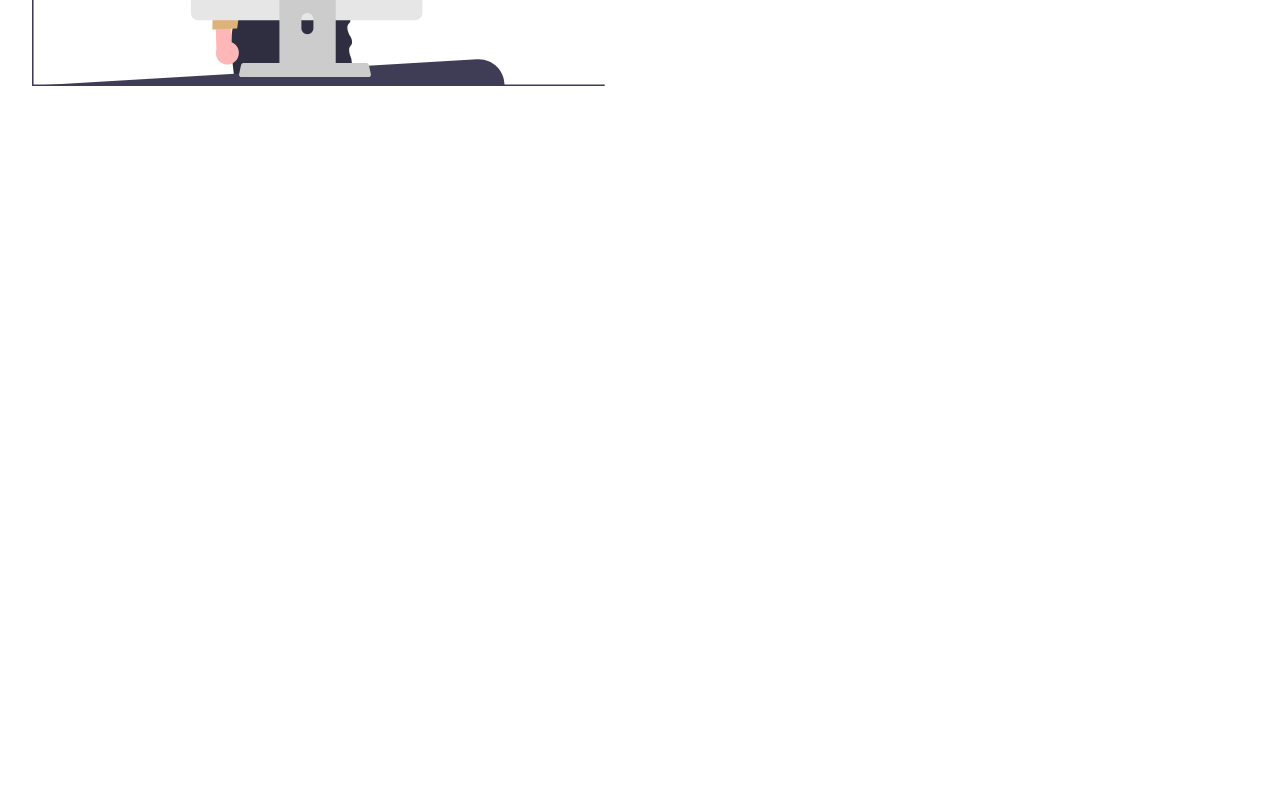
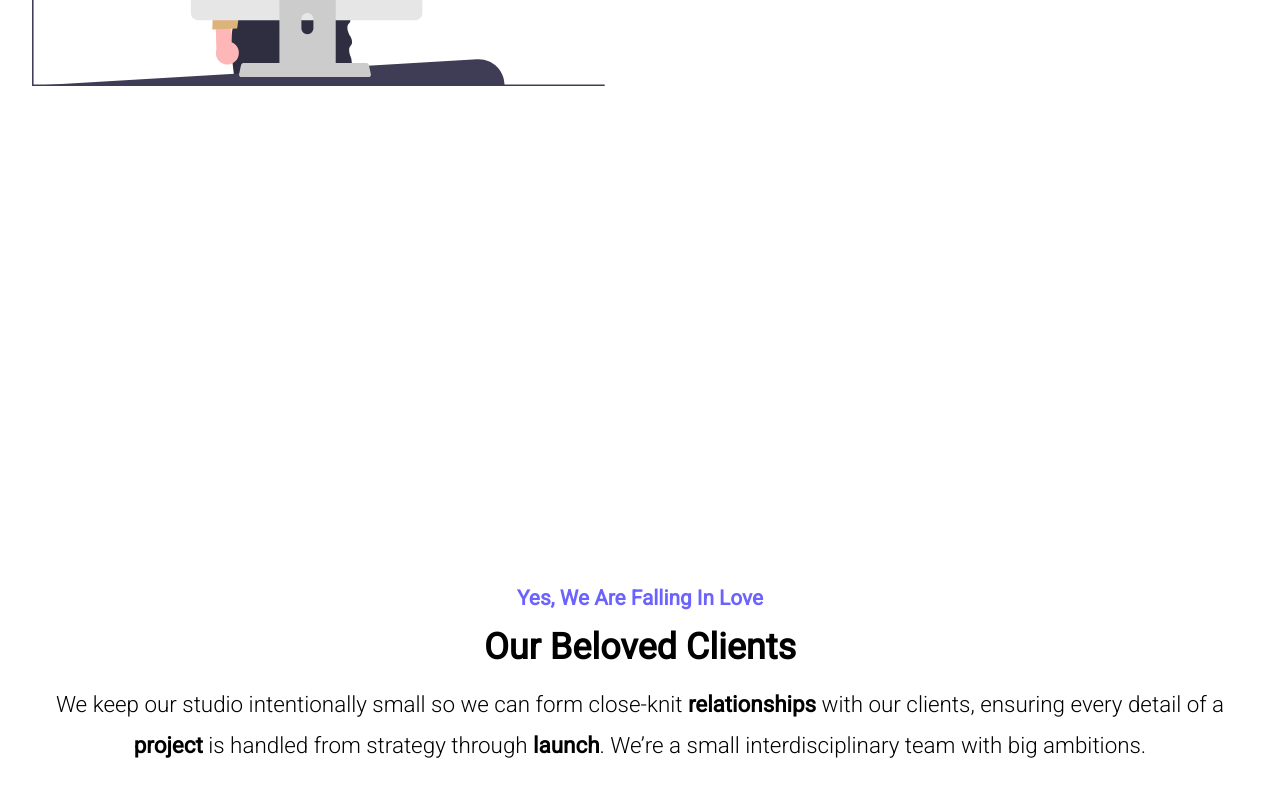
Before and after one commit to nelson521/mocCompany, a plain HTML site: page index.html in a window 1280 px wide. Shown: the part 586-1382 px from the top of the page. Before the commit the page ends 862 px from the top, so only its background shows below. Drawn offline with Linux system fonts and the light colour scheme.

Commit message:
add clients section

```diff
--- a/index.html
+++ b/index.html
@@ -39,5 +39,19 @@
         </p>
       </div>
     </section>
+    <!-- Clients Section -->
+    <section id="clients-section">
+      <div class="description">
+        <h3>Yes, We Are Falling In Love</h3>
+        <h2>Our Beloved Clients</h2>
+        <p>
+          We keep our studio intentionally small so we can form close-knit
+          <strong>relationships</strong> with our clients, ensuring every detail
+          of a <strong>project</strong> is handled from strategy through
+          <strong>launch</strong>. We’re a small interdisciplinary team with big
+          ambitions.
+        </p>
+      </div>
+    </section>
   </body>
 </html>
--- a/style.css
+++ b/style.css
@@ -73,6 +73,37 @@ a {
   line-height: 1.8;
 }
 
+/* Client Section */
+#clients-section {
+  display: grid;
+  grid-template-rows: auto;
+  justify-items: center;
+  align-items: center;
+  text-align: center;
+  min-height: 100vh;
+  padding: 2rem;
+}
+
+#clients-section h3 {
+  color: rgb(108, 99, 255);
+  font-size: 1.3rem;
+  font-weight: 700;
+  margin-bottom: 1rem;
+}
+
+#clients-section h2 {
+  font-weight: 700;
+  font-size: 2.25rem;
+  margin-bottom: 1rem;
+}
+
+#clients-section p {
+  font-size: 1.4rem;
+  font-weight: lighter;
+  line-height: 1.8;
+}
+/* End of client section */
+
 @media only screen and (max-width: 1024px) {
   .nav-flex-container {
     display: flex;
```
